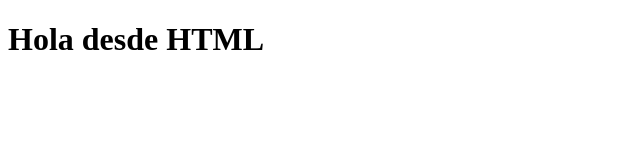
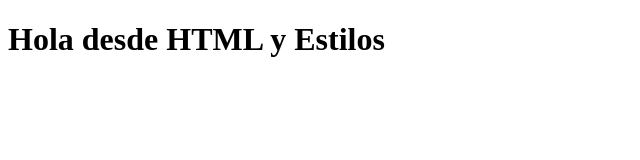
Before and after one commit to fredyavalos2023ok/git-practica-1, a plain HTML site: page index.html in a window 1280 px wide. Shown: the whole page, without its empty margins (0-640 px from the left). Drawn offline with Linux system fonts and the light colour scheme.

Commit message:
agregamos y estilos en .html ok

```diff
--- a/index.html
+++ b/index.html
@@ -6,6 +6,6 @@
     <title>Document</title>
 </head>
 <body>
-    <h1>Hola desde HTML</h1>
+    <h1>Hola desde HTML y Estilos</h1>
 </body>
 </html>
```
